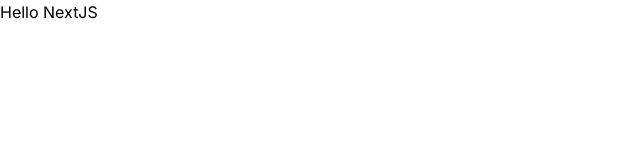
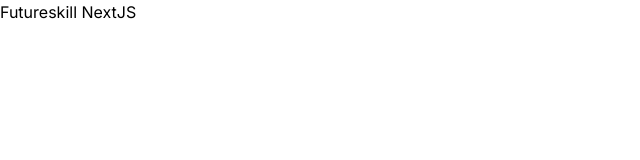
Before and after one commit to MosSurachet/nextjs_workshop, a Next.js app: page / in a window 1280 px wide. Shown: the top 160 px of the page, without its empty margins (0-640 px from the left). Built offline with nearby package versions, Linux system fonts and the light colour scheme.

Commit message:
Add Header

```diff
--- /dev/null
+++ b/src/app/components/Header.jsx
@@ -0,0 +1,11 @@
+import React from 'react'
+
+function Header() {
+  return (
+    <div>
+      <h1>Futureskill NextJS</h1>
+    </div>
+  )
+}
+
+export default Header
--- a/src/app/page.jsx
+++ b/src/app/page.jsx
@@ -1,9 +1,9 @@
 import Image from "next/image";
-
+import Header from "./components/Header";
 export default function Home() {
   return (
     <main >
-      <h1>Hello NextJS</h1>
+      <Header />
     </main>
   );
 }
```
